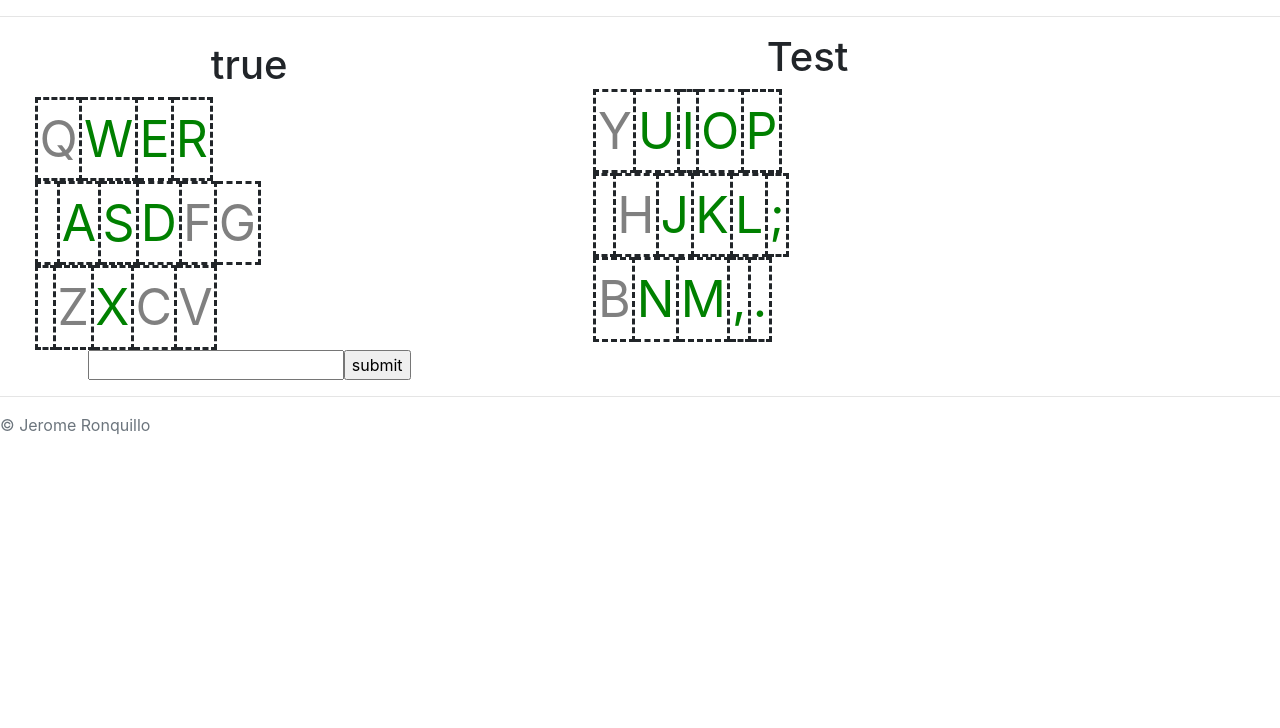
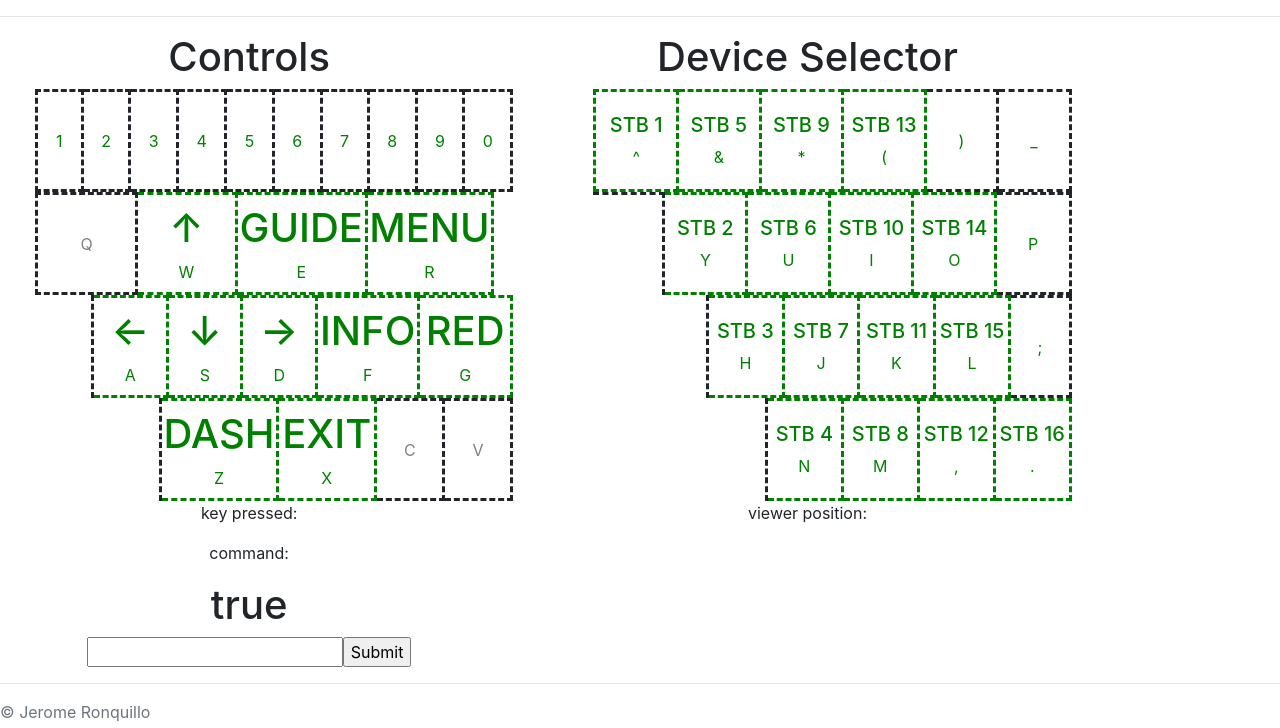
Before and after one commit to jrmronquillo/Controller-App, a Flask app: page /redesign/ in a window 1280 px wide. Shown: the part 72-800 px from the top of the page. Run offline with Flask 2, Linux system fonts and the light colour scheme; data that the repository does not hold is empty; parts of the project's set-up code (start-up, migrations or seed data) failed here and were passed over; some libraries are stand-ins or nearby versions.

Commit message:
added device selection on keypress and device control on keypress

```diff
--- a/main/main.py
+++ b/main/main.py
@@ -1122,16 +1122,15 @@ def redesign():
 
     return render_template('redesign.html')
 
-@app.route('/redesign/command/<string:val>/', methods=['GET', 'POST'])
-def command(val):
+@app.route('/redesign/command/<string:viewerPosition>/<string:action>/', methods=['GET', 'POST'])
+def command(viewerPosition, action):
     print 'command script executed!'
     # information needed:
     # STB selected - Rack and Slot
     # a) Solo - Rack and Slot
     # b) All Clients
     # Command to Send
-
-
+    print viewerPosition
     rack_macs = {"0":"00-80-A3-A2-D9-13", "1":"00-80-A3-A9-E3-68",
                  "2":"00-80-A3-A9-E3-6A", "3":"00-80-A3-A9-E3-7A",
                  "4":"00-80-A3-A9-DA-67", "5":"00-80-A3-A9-E3-79",
@@ -1146,8 +1145,30 @@ def command(val):
                  "22":"00-20-4A-DF-64-55", "23":"00-80-A3-A1-7C-3C",
                  "24":"00-80-A3-A2-48-5C", "25":"00-20-4A-DF-65-A0",
                  "26":"00-80-A3-9E-67-3A"}
-    print val
-    keySendv2("00-80-A3-A9-E3-6A", val, '1-16')
+
+    viewerPositions = {
+                    "1": [rack_macs["3"], "8"],
+                    "2": [rack_macs["2"], "15"],
+                    "3": [rack_macs["3"], "5"],
+                    "4": [rack_macs["2"], "10"],
+                    "5": [rack_macs["2"], "14"],
+                    "6": [rack_macs["2"], "16"],
+                    "7": [rack_macs["2"], "9"],
+                    "8": [rack_macs["2"], "11"],
+                    "9": [rack_macs["3"], "1"],
+                    "10": [rack_macs["2"], "2"],
+                    "11": [rack_macs["3"], "2"],
+                    "12": [rack_macs["2"], "5"],
+                    "13": [rack_macs["2"], "1"],
+                    "14": [rack_macs["2"], "3"],
+                    "15": [rack_macs["2"], "4"],
+                    "16": [rack_macs["2"], "6"]
+                    }
+    # print viewerPositions[viewerPosition][0]
+
+    print action
+    keySendv2(viewerPositions[viewerPosition][0], action, viewerPositions[viewerPosition][1])
+    # keySendv2("00-80-A3-A9-E3-6A", action, '1-16')
     # keySendv2("00-80-A3-A9-E3-7A", val, '1-16')
     return render_template('redesign.html')
 
--- a/main/static/app.js
+++ b/main/static/app.js
@@ -8,18 +8,22 @@ class Main extends React.Component {
     this.state = {
       liked: false,
       display: true,
-      command: ''
+      keyPressed: '',
+      command: '',
+      viewerConfig: [],
+      viewerPosition: '',
     };
     this.toggleDisplay = this.toggleDisplay.bind(this);
     this.handleKeyPress = this.handleKeyPress.bind(this);
+    this.sendCommands = this.sendCommands.bind(this);
   }
 
   componentDidMount(){
-    document.addEventListener('keydown', this.handleKeyPress);
+    document.addEventListener('keypress', this.handleKeyPress);
   }
 
   componentWillUnmount(){
-    document.removeEventListener('keydown', this.handleKeyPress);
+    document.removeEventListener('keypress', this.handleKeyPress);
   }
 
   toggleDisplay(){
@@ -28,136 +32,292 @@ class Main extends React.Component {
       });
   }
 
+  sendCommands(){
+    console.log('viewerPosition: '+this.state.viewerPosition)
+    console.log('command: '+this.state.command)
+
+    if (this.state.command && this.state.viewerPosition > -1){
+      fetch('http://localhost:5000/redesign/command/'+this.state.viewerPosition+'/'+this.state.command);
+    } else {
+      console.log('Could not determine key pressed or viewer position');
+    }
+
+
+  }
+
   handleKeyPress(event){
     console.log(event.keyCode);
-    var value = '';
+    var key = '';
     switch(event.keyCode){
-      case 87:
-        value = 'upArrow';
+      case 119:
+        key = 'w';
         break;
-      case 65:
-        value = 'leftArrow';
+      case 97:
+        key = 'a';
         break;
-      case 68:
-        value = 'rightArrow';
+      case 100:
+        key = 'd';
         break;
-      case 83:
-        value = 'downArrow';
+      case 115:
+        key = 's';
         break;
       case 32:
-        value = 'select';
+        key = ' ';
         break;
-      case 88:
-        value = 'exit';
+      case 120:
+        key = 'x';
         break;
-      case 69:
-        value='guide';
+      case 101:
+        key='e';
         break;
-      case 82:
-        value= 'menu';
+      case 114:
+        key= 'r';
         break;
       // numbers
       case 48:
-        value= '0';
+        key= '0';
         break;
       case 49:
-        value= '1';
+        key= '1';
         break;
       case 50:
-        value= '2';
+        key= '2';
         break;
       case 51:
-        value= '3';
+        key= '3';
         break;
       case 52:
-        value= '4';
+        key= '4';
         break;
       case 53:
-        value= '5';
+        key= '5';
         break;
       case 54:
-        value= '6';
+        key= '6';
         break;
       case 55:
-        value= '7';
+        key= '7';
         break;
       case 56:
-        value= '8';
+        key= '8';
         break;
       case 57:
-        value= '9';
+        key= '9';
+        break;
+      case 38:
+        key= '&';
+        break;
+      case 42:
+        key='*';
+        break;
+      case 40:
+        key='(';
+        break;
+      case 41:
+        key=')';
+        break;
+      case 117:
+        key='u';
+        break;
+      case 94:
+        key='^';
+        break;
+      case 121:
+        key='y';
+        break;
+      case 104:
+        key='h';
+        break;
+      case 110:
+        key='n';
+        break;
+      case 106:
+        key='j';
+        break;
+      case 109:
+        key='m';
+        break;
+      case 105:
+        key='i';
+        break;
+      case 107:
+        key='k';
+        break;
+      case 44:
+        key=',';
+        break;
+      case 40:
+        key='(';
+        break;
+      case 111:
+        key='o';
+        break;
+      case 108:
+        key='l';
+        break;
+      case 46:
+        key='.';
+        break;
+      case 102:
+        key='f';
+        break;
+      case 103:
+        key='g';
+        break;
+      case 122:
+        key='z';
         break;
       default:
-        value = 'unexpected keypress';
+        key = 'unexpected keypress';
     }
+    var controlCommands = {
+                            'w':'upArrow',
+                            'a':'leftArrow',
+                            's':'downArrow',
+                            'd':'rightArrow',
+                            'e':'guide',
+                            'r':'menu',
+                            'x':'exit',
+                            ' ':'select',
+                            'f':'info',
+                            'g':'red',
+                            'z':'dash',
+                            '1': '1',
+                            '2': '2',
+                            '3': '3',
+                            '4': '4',
+                            '5': '5',
+                            '6': '6',
+                            '7': '7',
+                            '8': '8',
+                            '9': '9',
+                            '0': '0'
+                              };
+    var selectorCommands = ['',
+                            '^', 'y', 'h', 'n', '&',
+                            'u', 'j', 'm', '*','i',
+                            'k', ',', '(', 'o', 'l',
+                            '.'
+                            ];
+    console.log('controlCommands'+controlCommands[key]);
+    if(controlCommands[key]){
+      this.setState({
+        keyPressed: key,
+        command: controlCommands[key]
+      });
+    } else {
+      this.setState({
+        viewerPosition: selectorCommands.indexOf(key),
+        command: ''
+      });
+    }
+    this.sendCommands();
+  }
 
-    this.setState({
-      command: value
-    })
-
-    if(value != 'unexpected keypress'){
-      fetch('http://localhost:5000/redesign/command/'+value);
-    }
     //fetch('https://jsonplaceholder.typicode.com/todos/1')
     //  .then(response => response.json())
     //  .then(json => console.log(json))
 
-  }
+
 
   render() {
     if(this.state.display){
       return(
         <div className="row">
           <div className="col-md-5">
-            <h1>{this.state.command}</h1>
-            <h1>true</h1>
+            <h1>Controls </h1>
+            <table className="table-style">
+              <tr>
+                <td>
+                  <span className={this.state.keyPressed =='1'? 'letter lightblue-bg': 'letter'}> 1</span>
+                </td>
+                <td>
+                  <span className={this.state.keyPressed =='2'? 'letter lightblue-bg': 'letter'}> 2 </span>
+                </td>
+                <td>
+                  <span className={this.state.keyPressed =='3'? 'letter lightblue-bg': 'letter'}> 3 </span>
+                </td>
+                <td>
+                  <span className={this.state.keyPressed =='4'? 'letter lightblue-bg': 'letter'}> 4 </span>
+                </td>
+                <td>
+                  <span className={this.state.keyPressed =='5'? 'letter lightblue-bg': 'letter'}> 5 </span>
+                </td>
+                <td>
+                  <span className={this.state.keyPressed =='6'? 'letter lightblue-bg': 'letter'}> 6 </span>
+                </td>
+                <td>
+                  <span className={this.state.keyPressed =='7'? 'letter lightblue-bg': 'letter'}> 7 </span>
+                </td>
+                <td>
+                  <span className={this.state.keyPressed =='8'? 'letter lightblue-bg': 'letter'}> 8 </span>
+                </td>
+                <td>
+                  <span className={this.state.keyPressed =='9'? 'letter lightblue-bg': 'letter'}> 9 </span>
+                </td>
+                <td>
+                  <span className={this.state.keyPressed =='0'? 'letter lightblue-bg': 'letter'}> 0 </span>
+                </td>
+              </tr>
+            </table>
             <table className="table-style">
               <tr>
                 <td>
                   <span className="letter-unused"> Q</span>
-
                 </td>
-                <td>
-                  <span className={this.state.command =='upArrow'? 'letter lightblue-bg': 'letter'}> W </span> <br />
+                <td className={this.state.keyPressed =='w'? 'letter lightblue-bg': 'letter'}>
+                  <h1>&uarr;</h1>
+                  <span > W </span> <br />
                 </td>
-                <td>
-                  <span className={this.state.command =='guide'? 'letter lightblue-bg': 'letter'}> E </span>
+                <td className={this.state.keyPressed =='e'? 'letter lightblue-bg': 'letter'}>
+                  <h1>GUIDE</h1>
+                  <span> E </span>
                 </td>
-                <td>
-                  <span className={this.state.command =='menu'? 'letter lightblue-bg': 'letter'}> R </span>
+                <td className={this.state.keyPressed =='r'? 'letter lightblue-bg': 'letter'}>
+                  <h1>MENU</h1>
+                  <span > R </span>
                 </td>
               </tr>
             </table>
             <table className="table-style" >
               <tr>
-                <td colSpan='1' width= "10%">
+                <td colSpan='1' width= "10%"  className='hidden-top-border hidden-left-border hidden-bottom-border'>
                 </td>
-                <td>
-                  <span className={this.state.command =='leftArrow'? 'letter lightblue-bg': 'letter'}>A</span>
+                <td className={this.state.keyPressed =='a'? 'letter lightblue-bg': 'letter'}>
+                  <h1>&larr;</h1>
+                  <span >A</span>
                 </td>
-                <td>
-                  <span className={this.state.command =='downArrow'? 'letter lightblue-bg': 'letter'}>S</span>
+                <td className={this.state.keyPressed =='s'? 'letter lightblue-bg': 'letter'}>
+                  <h1>&darr;</h1>
+                  <span >S</span>
                 </td>
-                <td>
-                  <span className={this.state.command =='rightArrow'? 'letter lightblue-bg': 'letter'}>D</span>
+                <td className={this.state.keyPressed =='d'? 'letter lightblue-bg': 'letter'}>
+                  <h1>&rarr;</h1>
+                  <span >D</span>
                 </td>
-                <td>
-                  <span className="letter-unused">F</span>
+                <td className={this.state.keyPressed =='f'? 'letter lightblue-bg': 'letter'}>
+                  <h1>INFO</h1>
+                  <span>F</span>
                 </td>
-                <td>
-                  <span className="letter-unused">G</span>
+                <td className={this.state.keyPressed =='g'? 'letter lightblue-bg': 'letter'}>
+                  <h1>RED</h1>
+                  <span>G</span>
                 </td>
               </tr>
             </table>
               <table className="table-style" >
               <tr>
-                <td colSpan='1' width= "10%">
+                <td colSpan='1' width= "10%"  className='hidden-top-border hidden-left-border hidden-bottom-border'>
                 </td>
-                <td>
-                  <span className="letter-unused">Z</span>
+                <td colSpan='1' width= "10%"  className='hidden-top-border hidden-left-border hidden-bottom-border'>
                 </td>
-                <td>
-                  <span className={this.state.command =='exit'? 'letter lightblue-bg': 'letter'}>X</span>
+                <td className={this.state.keyPressed =='z'? 'letter lightblue-bg': 'letter'}>
+                  <h1>DASH</h1>
+                  <span>Z</span>
+                </td>
+                <td className={this.state.keyPressed =='x'? 'letter lightblue-bg': 'letter'}>
+                  <h1>EXIT</h1>
+                  <span>X</span>
                 </td>
                 <td>
                   <span className="letter-unused">C</span>
@@ -167,27 +327,64 @@ class Main extends React.Component {
                 </td>
               </tr>
             </table>
+            <p>key pressed: </p>
+            <h1>{this.state.keyPressed}</h1>
+            <p>command:</p>
+            <h1>{this.state.command}</h1>
+            <h1>true</h1>
             <form method='post'>
               <input type='text' name='name' />
-              <input type='submit' value='submit' />
+              <input type='submit' key='submit' />
             </form>
           </div>
           <div className="col-md-5">
-             <h1>Test</h1>
+             <h1>Device Selector</h1>
              <table className="table-style">
               <tr>
-                <td>
-                  <span className="letter-unused"> Y</span>
+                <td className={this.state.viewerPosition =='1'? 'letter lightblue-bg': 'letter'}>
+                  <h5>STB 1</h5>
+                  <span> &#x5e;</span>
+                </td>
+                <td className={this.state.viewerPosition =='5'? 'letter lightblue-bg': 'letter'}>
+                <h5>STB 5</h5>
+                  <span > &amp;</span>
 
                 </td>
-                <td>
-                  <span className="letter">U</span> <br />
+                <td className={this.state.viewerPosition =='9'? 'letter lightblue-bg': 'letter'}>
+                  <h5>STB 9</h5>
+                  <span>*</span>
+                </td>
+                <td className={this.state.viewerPosition =='13'? 'letter lightblue-bg': 'letter'}>
+                  <h5>STB 13</h5>
+                  <span> (</span>
                 </td>
                 <td>
-                  <span className="letter"> I</span>
+                  <span className="letter"> )</span>
                 </td>
                 <td>
-                  <span className="letter"> O</span>
+                  <span className="letter">_</span>
+                </td>
+              </tr>
+            </table>
+             <table className="table-style">
+              <tr>
+                <td colSpan='1' width= "10%" className='hidden-left-border hidden-bottom-border'>
+                </td>
+                <td className={this.state.viewerPosition =='2'? 'letter lightblue-bg': 'letter'}>
+                  <h5> STB 2 </h5>
+                  <span> Y</span>
+                </td>
+                <td className={this.state.viewerPosition =='6'? 'letter lightblue-bg': 'letter'}>
+                  <h5>STB 6</h5>
+                  <span>U</span>
+                </td>
+                <td className={this.state.viewerPosition =='10'? 'letter lightblue-bg': 'letter'}>
+                  <h5>STB 10</h5>
+                  <span>I</span>
+                </td>
+                <td className={this.state.viewerPosition =='14'? 'letter lightblue-bg': 'letter'}>
+                  <h5>STB 14</h5>
+                  <span> O</span>
                 </td>
                 <td>
                   <span className="letter">P</span>
@@ -196,21 +393,25 @@ class Main extends React.Component {
             </table>
             <table className="table-style">
               <tr>
-                <td colSpan='1' width= "10%">
+                <td colSpan='1' width= "10%" className='hidden-top-border hidden-left-border hidden-bottom-border'>
                 </td>
-                <td>
-                  <span className="letter-unused"> H</span>
-
+                <td colSpan='1' width= "10%"  className='hidden-top-border hidden-left-border hidden-bottom-border'>
                 </td>
-                <td>
-                  <span className="letter">J</span> <br />
-
+                <td className={this.state.viewerPosition =='3'? 'letter lightblue-bg': 'letter'}>
+                  <h5>STB 3</h5>
+                  <span>H</span>
                 </td>
-                <td>
-                  <span className="letter"> K</span>
+                <td className={this.state.viewerPosition =='7'? 'letter lightblue-bg': 'letter'}>
+                  <h5>STB 7</h5>
+                  <span>J</span>
                 </td>
-                <td>
-                  <span className="letter">L</span>
+                <td className={this.state.viewerPosition =='11'? 'letter lightblue-bg': 'letter'}>
+                  <h5>STB 11</h5>
+                  <span>K</span>
+                </td>
+                <td className={this.state.viewerPosition =='15'? 'letter lightblue-bg': 'letter'}>
+                  <h5>STB 15</h5>
+                  <span>L</span>
                 </td>
                 <td>
                   <span className="letter">&#59;</span>
@@ -219,35 +420,43 @@ class Main extends React.Component {
             </table>
             <table className="table-style">
               <tr>
-                <td>
-                  <span className="letter-unused"> B</span>
-
+                <td colSpan='1' width= "10%"  className='hidden-top-border hidden-left-border hidden-bottom-border'>
                 </td>
-                <td>
-                  <span className="letter">N</span> <br />
+                <td colSpan='1' width= "10%"  className='hidden-top-border hidden-left-border hidden-bottom-border'>
                 </td>
-                <td>
-                  <span className="letter"> M</span>
+                <td colSpan='1' width= "10%"  className='hidden-top-border hidden-left-border hidden-bottom-border'>
                 </td>
-                <td>
-                  <span className="letter">&#44;</span>
+                <td className={this.state.viewerPosition =='4'? 'letter lightblue-bg': 'letter'}>
+                  <h5>STB 4</h5>
+                  <span> N</span>
                 </td>
-                <td>
-                  <span className="letter">&#46;</span>
+                <td className={this.state.viewerPosition =='8'? 'letter lightblue-bg': 'letter'}>
+                  <h5>STB 8</h5>
+                  <span>M</span>
+                </td>
+                <td className={this.state.viewerPosition =='12'? 'letter lightblue-bg': 'letter'}>
+                  <h5>STB 12</h5>
+                  <span>&#44;</span>
+                </td>
+                <td className={this.state.viewerPosition =='16'? 'letter lightblue-bg': 'letter'}>
+                  <h5>STB 16</h5>
+                  <span >&#46;</span>
                 </td>
               </tr>
             </table>
+            <p>viewer position:</p>
+            <h1>{this.state.viewerPosition}</h1>
           </div>
       </div>
         )
     } else {
       return(
       <div>
-        <h1>{this.state.command}</h1>
+        <h1>{this.state.keyPressed}</h1>
         <h1>rendered</h1>
         <form method='post'>
           <input type='text' name='name' />
-          <input type='submit' value='submit' />
+          <input type='submit' key='submit' />
         </form>
       </div>
     )
--- a/main/static/styles.css
+++ b/main/static/styles.css
@@ -38,6 +38,18 @@ table, tr, th, td{
   width: 100%;
   color: white;
   z-index: 2;
+}
+
+.hidden-left-border{
+  border-left-style: hidden;
+}
+
+.hidden-bottom-border{
+  border-bottom-style: hidden;
+}
+
+.hidden-top-border{
+  border-top-style: hidden;
 }
 
 
@@ -169,7 +181,7 @@ fieldset{
 }
 
 .letter, .letter-selected, .letter-unused{
-  font-size: 50px;
+  /*font-size: 2em;*/
 }
 
 .letter{
@@ -203,8 +215,9 @@ strong{
 }
 
 td{
-
   text-align: center;
+  width: 100px;
+  height: 100px;
 }
 
 
```
